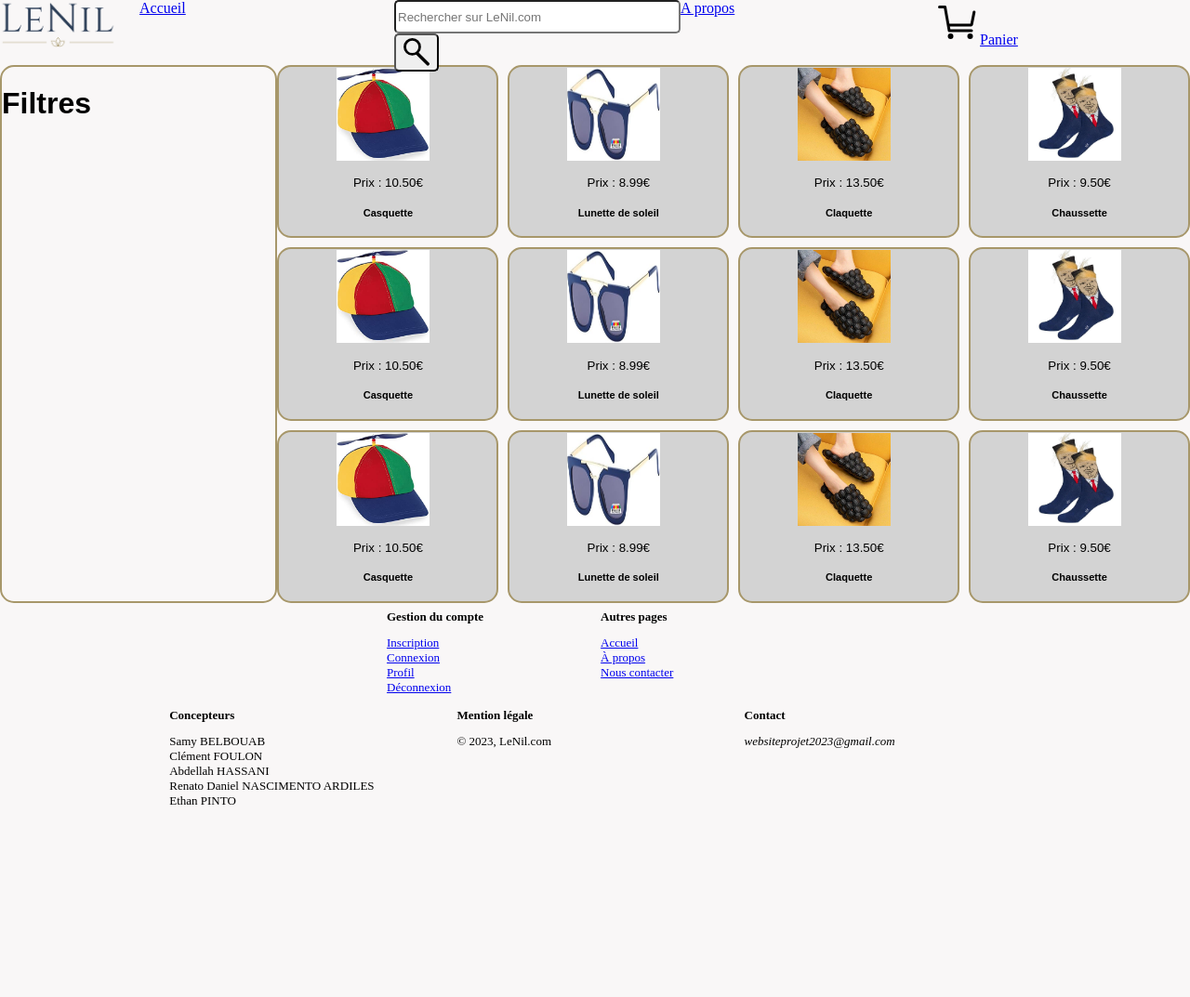
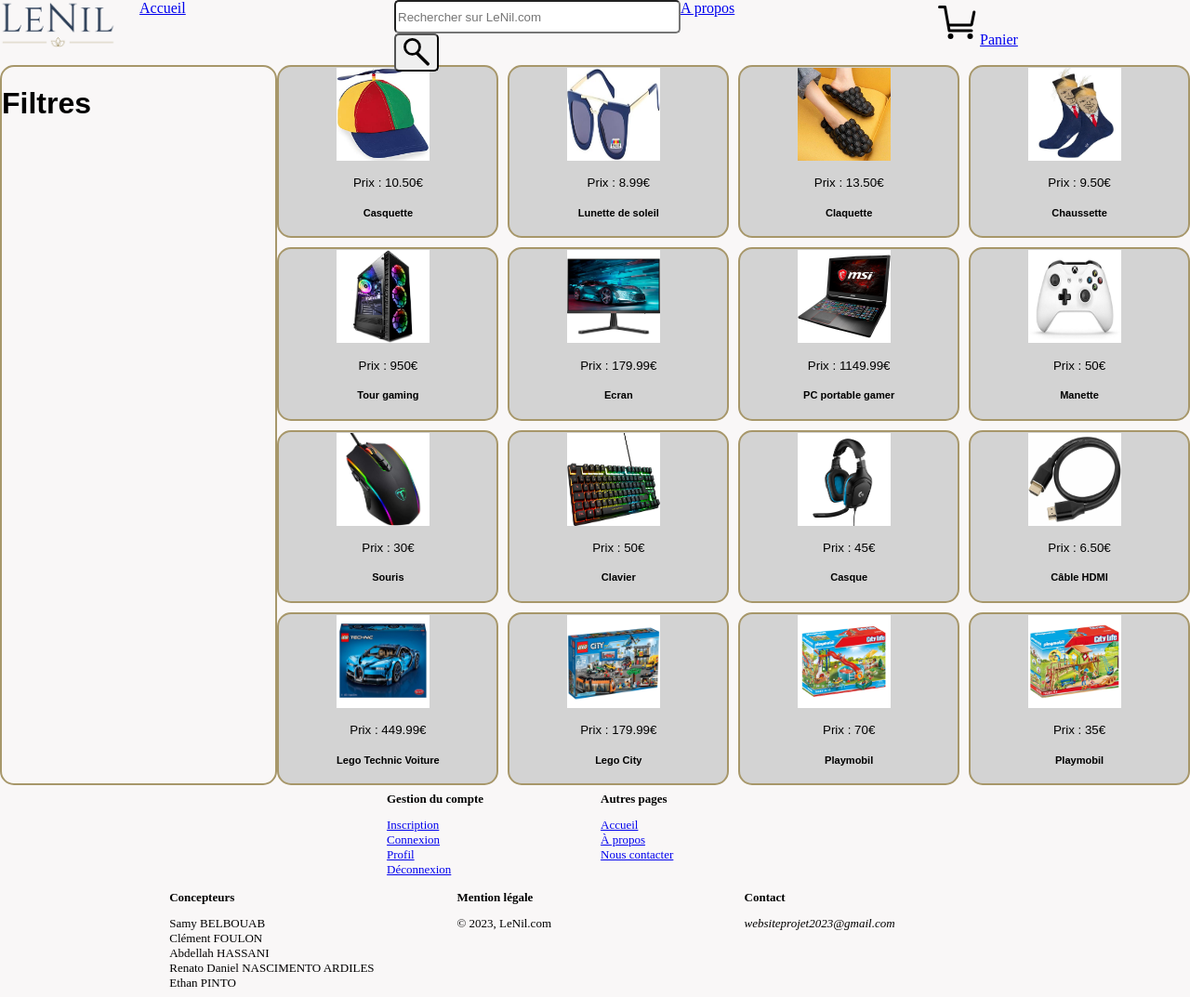
Before and after one commit to Ymasuu/LeNil, a PHP site: page /index.php in a window 1280 px wide. Shown: the whole page at 93% size. Before the commit the page ends 866 px from the top, so only its background shows below. Run offline with PHP 8.4, Linux system fonts and the light colour scheme.

Commit message:
Add files via upload

```diff
--- a/pages/Vue/index.php
+++ b/pages/Vue/index.php
@@ -45,51 +45,75 @@
 				</button>
 
 				<button class ="article">
-					<img src="../../img/casquette.jpg" style="width: 100px; height: 100px; margin-right: 10px;">
-					<p>Prix : 10.50€</p>
-					<h5>Casquette</h5>
+					<img src="../../img/tour.jpg" style="width: 100px; height: 100px; margin-right: 10px;">
+					<p>Prix : 950€</p>
+					<h5>Tour gaming</h5>
 				</button>
 
 				<button class ="article">
-					<img src="../../img/lunette_soleil.jpg" style="width: 100px; height: 100px; margin-right: 10px;">
-					<p>Prix : 8.99€</p>
-					<h5>Lunette de soleil</h5>
+					<img src="../../img/ecran.jpg" style="width: 100px; height: 100px; margin-right: 10px;">
+					<p>Prix : 179.99€</p>
+					<h5>Ecran</h5>
 				</button>
 
 				<button class ="article">
-					<img src="../../img/claquette.jpg" style="width: 100px; height: 100px; margin-right: 10px;">
-					<p>Prix : 13.50€</p>
-					<h5>Claquette</h5>
+					<img src="../../img/ordi_portable.jpg" style="width: 100px; height: 100px; margin-right: 10px;">
+					<p>Prix : 1149.99€</p>
+					<h5>PC portable gamer</h5>
 				</button>
 
 				<button class ="article">
-					<img src="../../img/chaussette.jpg" style="width: 100px; height: 100px; margin-right: 10px;">
-					<p>Prix : 9.50€</p>
-					<h5>Chaussette</h5>
+					<img src="../../img/manette.jpg" style="width: 100px; height: 100px; margin-right: 10px;">
+					<p>Prix : 50€</p>
+					<h5>Manette</h5>
 				</button>
 
 				<button class ="article">
-					<img src="../../img/casquette.jpg" style="width: 100px; height: 100px; margin-right: 10px;">
-					<p>Prix : 10.50€</p>
-					<h5>Casquette</h5>
+					<img src="../../img/souris.jpg" style="width: 100px; height: 100px; margin-right: 10px;">
+					<p>Prix : 30€</p>
+					<h5>Souris</h5>
 				</button>
 
 				<button class ="article">
-					<img src="../../img/lunette_soleil.jpg" style="width: 100px; height: 100px; margin-right: 10px;">
-					<p>Prix : 8.99€</p>
-					<h5>Lunette de soleil</h5>
+					<img src="../../img/clavier.jpg" style="width: 100px; height: 100px; margin-right: 10px;">
+					<p>Prix : 50€</p>
+					<h5>Clavier</h5>
 				</button>
 
 				<button class ="article">
-					<img src="../../img/claquette.jpg" style="width: 100px; height: 100px; margin-right: 10px;">
-					<p>Prix : 13.50€</p>
-					<h5>Claquette</h5>
+					<img src="../../img/casque.png" style="width: 100px; height: 100px; margin-right: 10px;">
+					<p>Prix : 45€</p>
+					<h5>Casque</h5>
 				</button>
 
 				<button class ="article">
-					<img src="../../img/chaussette.jpg" style="width: 100px; height: 100px; margin-right: 10px;">
-					<p>Prix : 9.50€</p>
-					<h5>Chaussette</h5>
+					<img src="../../img/hdmi.jpg" style="width: 100px; height: 100px; margin-right: 10px;">
+					<p>Prix : 6.50€</p>
+					<h5>Câble HDMI</h5>
+				</button>
+
+				<button class ="article">
+					<img src="../../img/lego_voiture.jpg" style="width: 100px; height: 100px; margin-right: 10px;">
+					<p>Prix : 449.99€</p>
+					<h5>Lego Technic Voiture</h5>
+				</button>
+
+				<button class ="article">
+					<img src="../../img/lego2.jpg" style="width: 100px; height: 100px; margin-right: 10px;">
+					<p>Prix : 179.99€</p>
+					<h5>Lego City</h5>
+				</button>
+
+				<button class ="article">
+					<img src="../../img/playmobil.jpg" style="width: 100px; height: 100px; margin-right: 10px;">
+					<p>Prix : 70€</p>
+					<h5>Playmobil</h5>
+				</button>
+
+				<button class ="article">
+					<img src="../../img/playmobil2.jpeg" style="width: 100px; height: 100px; margin-right: 10px;">
+					<p>Prix : 35€</p>
+					<h5>Playmobil</h5>
 				</button>
 
 				<?php
```
